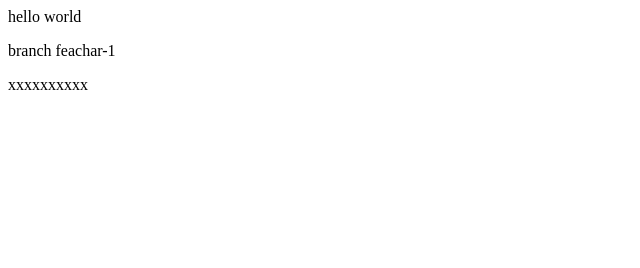
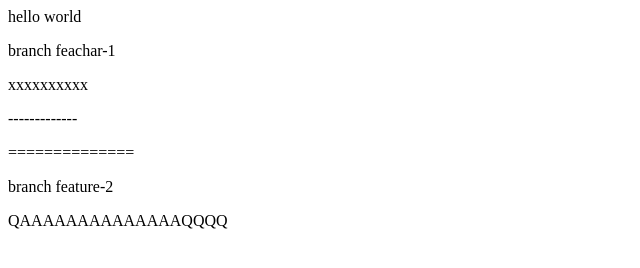
Before and after one commit to ore3a/test, a plain HTML site: page index.html in a window 1280 px wide. Shown: the whole page, without its empty margins (0-640 px from the left). Drawn offline with Linux system fonts and the light colour scheme.

Commit message:
feature-2 index

```diff
--- a/index.html
+++ b/index.html
@@ -3,5 +3,9 @@
     <p> hello world</p>
     <p>branch feachar-1</p>
     <p>xxxxxxxxxx</p>
+    <p>-------------</p>
+    <p>==============</p>
+    <p>branch feature-2</p>
+    <p>QAAAAAAAAAAAAAAQQQQ</p>
   </body>
 </html>
```
